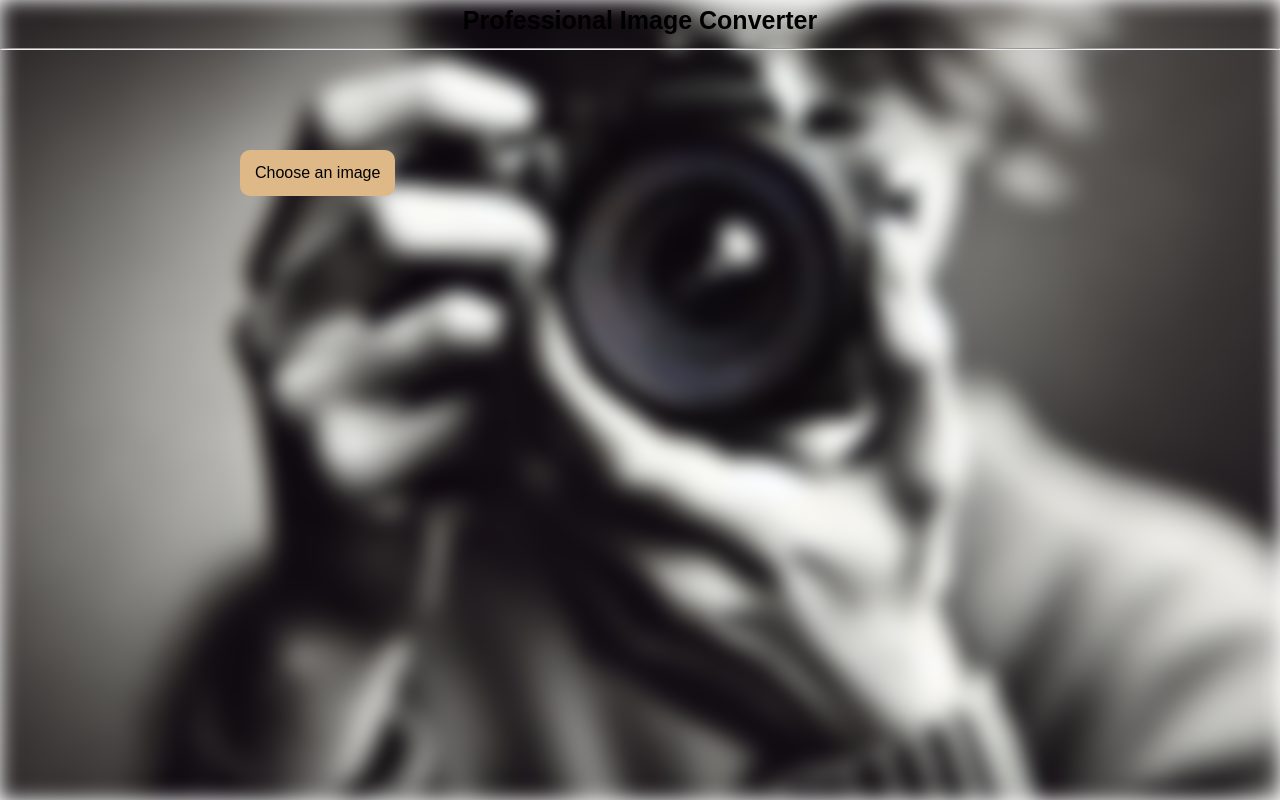
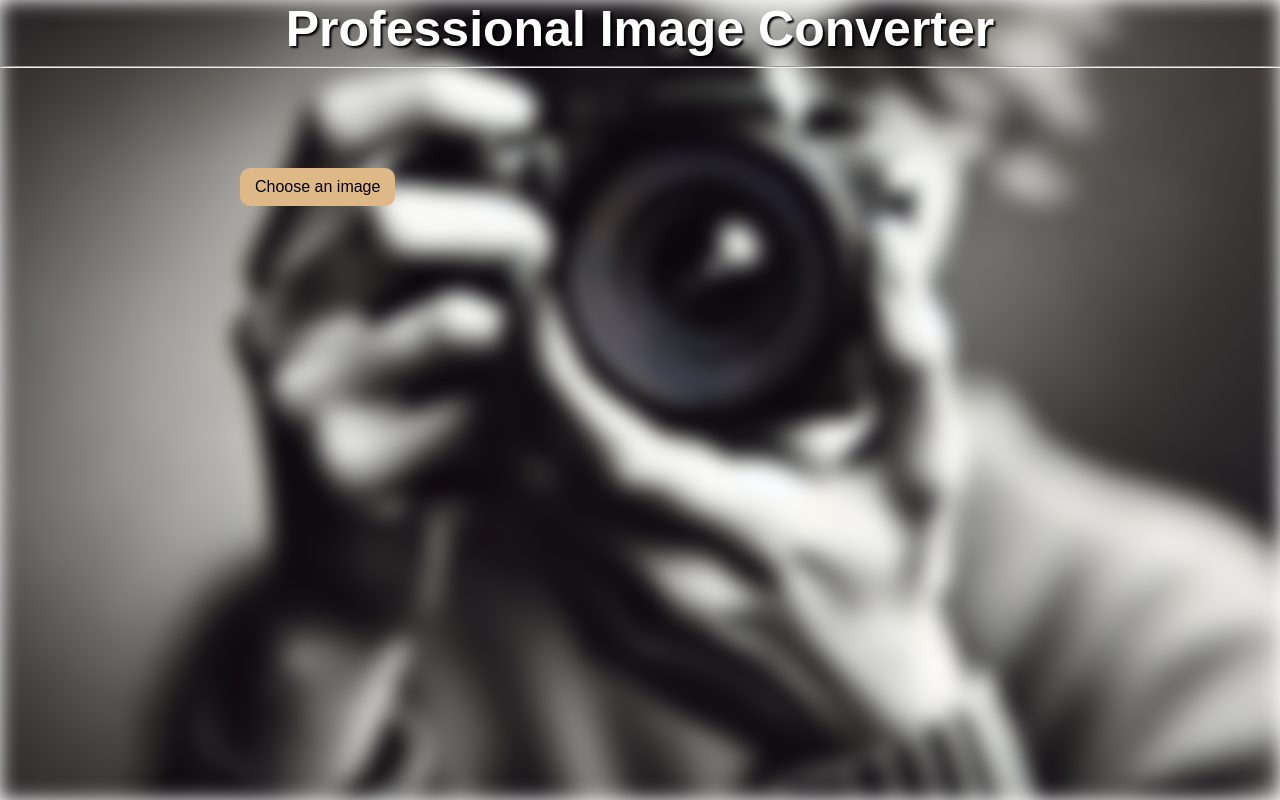
Before and after one commit to Akhil24thakur/ConvertImages, a plain HTML site: page index.html in a window 1280 px wide. Drawn offline with Linux system fonts and the light colour scheme.

Commit message:
Update styles.css

```diff
--- a/styles.css
+++ b/styles.css
@@ -1,13 +1,3 @@
-
-body {
-  font-family: Arial, sans-serif;
-  line-height: 1.6;
-  margin: 0;
-  padding: 0;
-  background-image: url(back.png);
-  color: var(--text-color);
-  transition: background-color 0.3s, color 0.3s;
-}
 
 .menu-bar {
   position: fixed;
@@ -15,9 +5,10 @@ body {
 }
 
 .menu-title {
-  font-size: 25px;
+  font-size: 50px;
   margin: 0;
-  color: black;
+  color: rgb(255, 255, 255);
+  text-shadow: 2px 2px 2px #000000;
   text-align: center;
 
 }
```
